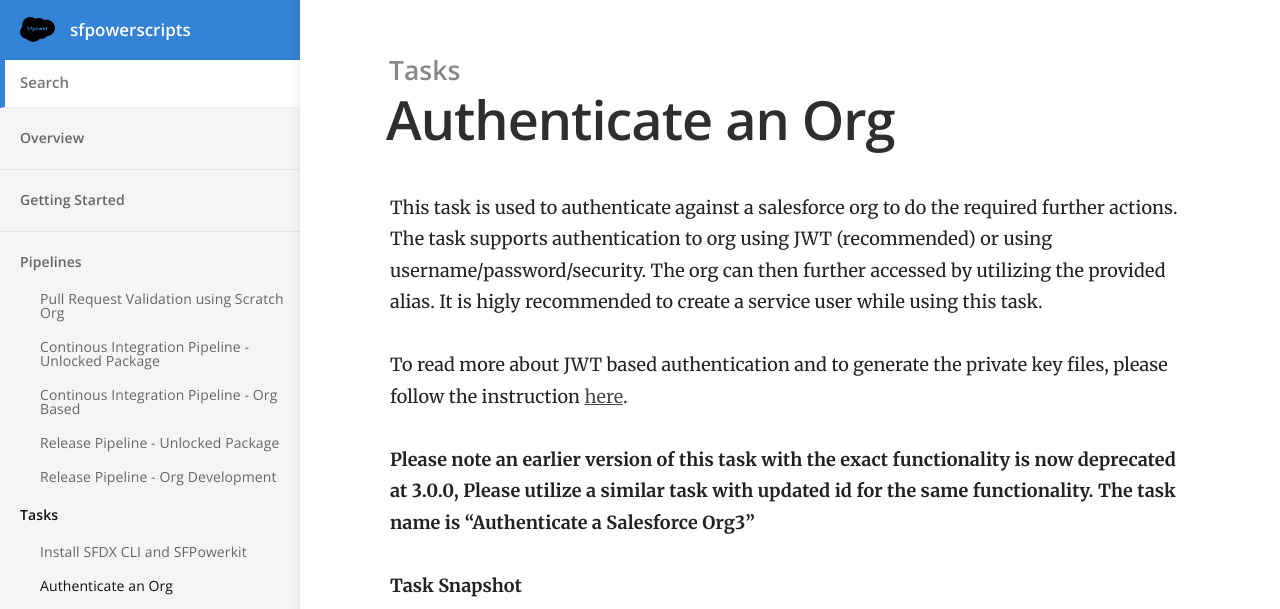
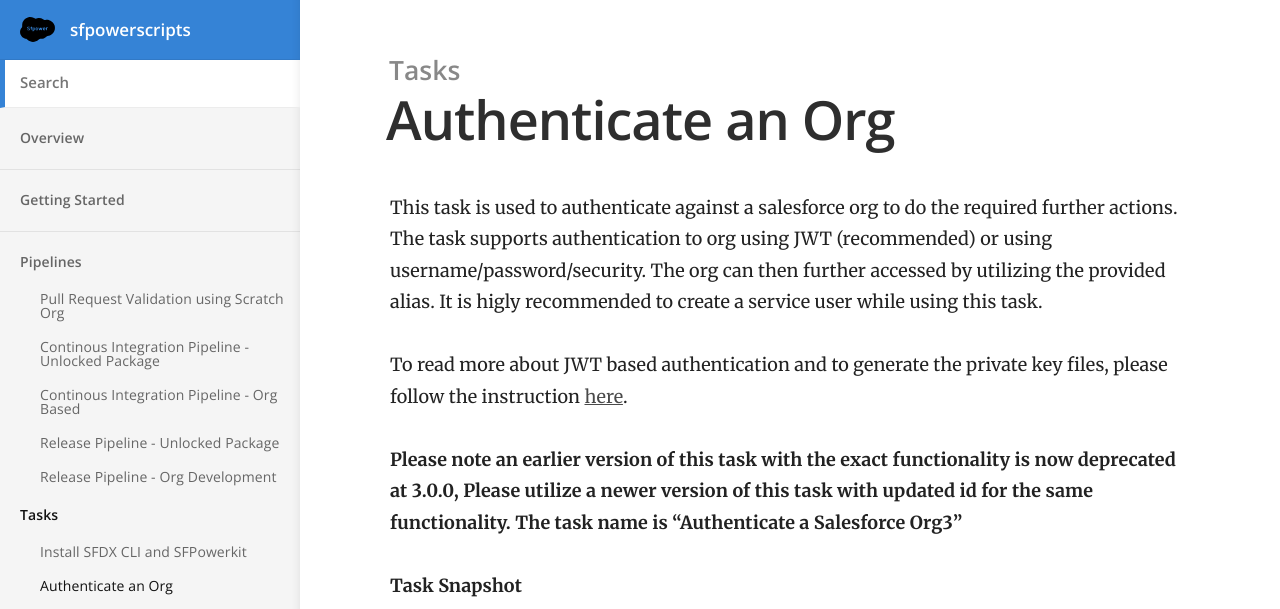
Before and after one commit to nbatterham/sfpowerscripts-doc, a Jekyll site: the page built from _docs/Tasks/Common-Utility-Tasks/Authenticate an Org.md, in a window 1280 px wide and 900 px high, cut to the strip 0-609 px from the top of the window. Built offline with Jekyll 4.4.1, drawn with Linux system fonts in a browser that asks for light colours.

Commit message:
Updated '_docs/Tasks/Common-Utility-Tasks/Authenticate an Org.md' via CloudCannon

```diff
--- a/_docs/Tasks/Common-Utility-Tasks/Authenticate an Org.md
+++ b/_docs/Tasks/Common-Utility-Tasks/Authenticate an Org.md
@@ -8,7 +8,7 @@ This task is used to authenticate against a salesforce org to do the required fu
 
 To read more about JWT based authentication and to generate the private key files, please follow the instruction&nbsp;[here](https://developer.salesforce.com/docs/atlas.en-us.sfdx_dev.meta/sfdx_dev/sfdx_dev_auth_jwt_flow.htm).
 
-**Please note an earlier version of this task with the exact functionality is now deprecated at 3.0.0, Please utilize a similar task with updated id for the same functionality. The task name is "Authenticate a Salesforce Org3"**
+**Please note an earlier version of this task with the exact functionality is now deprecated at 3.0.0, Please utilize a newer version of this task with updated id for the same functionality. The task name is "Authenticate a Salesforce Org3"**
 
 **Task Snapshot**
 
```
